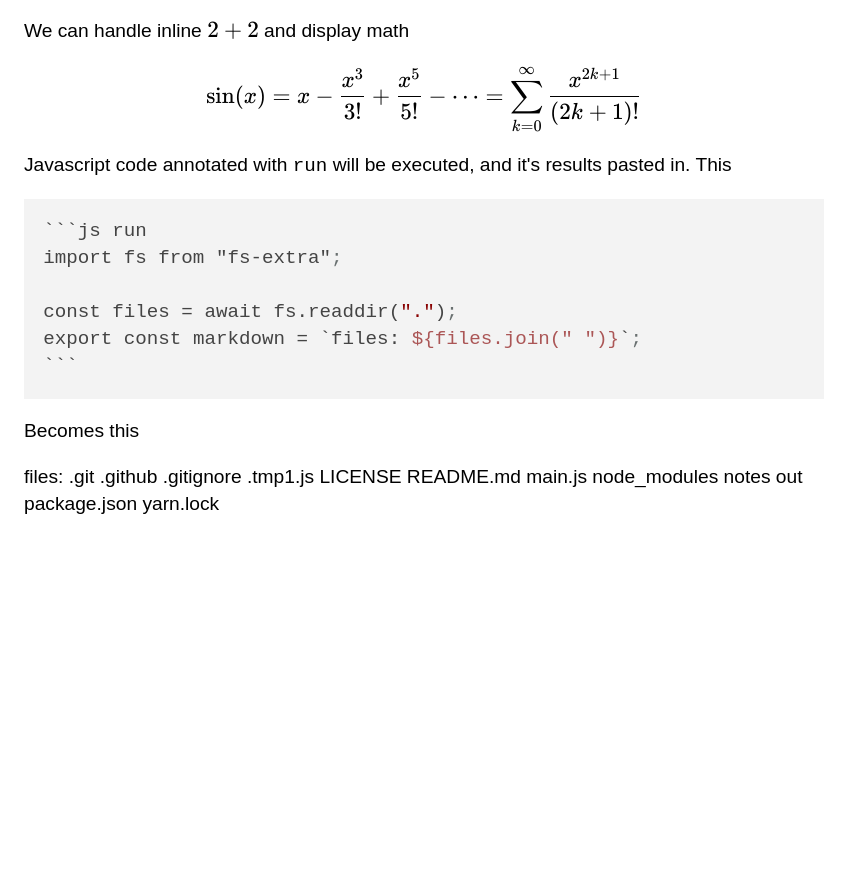
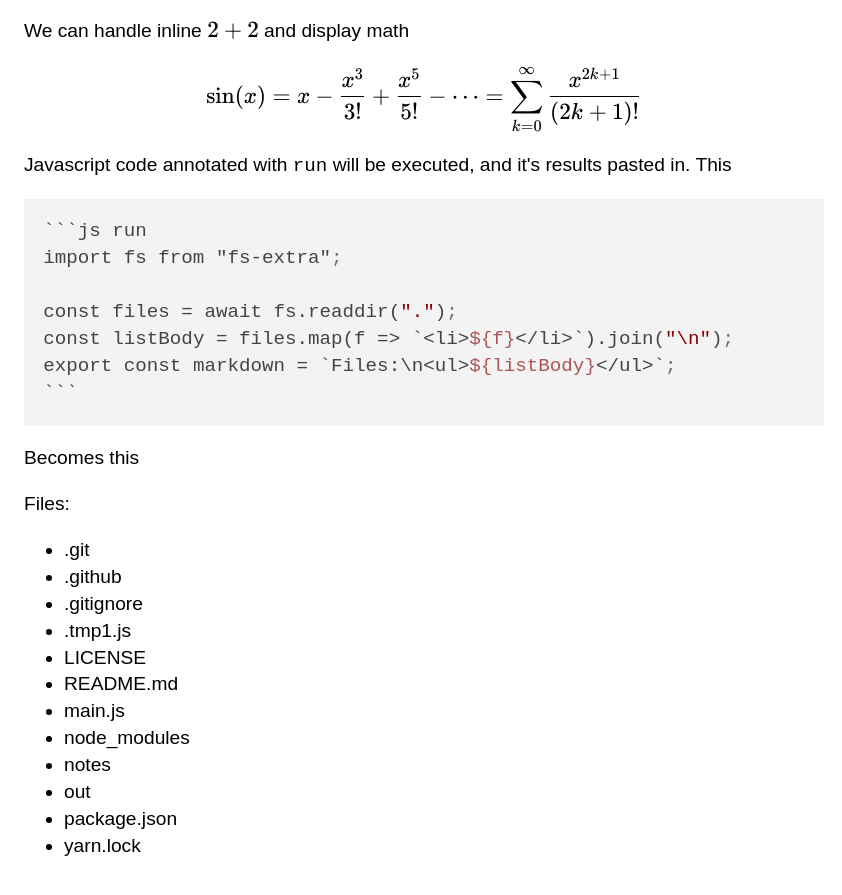
Before and after one commit to UlisseMini/oth, a plain HTML site: page index.html in a window 1280 px wide. Shown: the part 353-1248 px from the top of the page, without its empty margins (0-842 px from the left). Before the commit the page ends 914 px from the top, so only its background shows below. Drawn offline with Linux system fonts and the light colour scheme.

Commit message:
Deploying to gh-pages from  @ 0fba2c27bebc48308c838814968cc09aa3269b7c 🚀

````diff
--- a/index.html
+++ b/index.html
@@ -23,10 +23,23 @@
 import fs from "fs-extra"<span class="hljs-comment">;</span>
 
 const <span class="hljs-attr">files</span> = await fs.readdir(<span class="hljs-string">"."</span>)<span class="hljs-comment">;</span>
-export const <span class="hljs-attr">markdown</span> = `files: <span class="hljs-variable">${files.join(" ")}</span>`<span class="hljs-comment">;</span>
+const <span class="hljs-attr">listBody</span> = files.map(f => `&#x3C;li><span class="hljs-variable">${f}</span>&#x3C;/li>`).join(<span class="hljs-string">"\n"</span>)<span class="hljs-comment">;</span>
+export const <span class="hljs-attr">markdown</span> = `Files:\n&#x3C;ul><span class="hljs-variable">${listBody}</span>&#x3C;/ul>`<span class="hljs-comment">;</span>
 ```
 </code></pre>
 <p>Becomes this</p>
-<p>files: .git .github .gitignore .tmp1.js LICENSE README.md main.js node_modules notes out package.json yarn.lock</p>
+<p>Files:</p>
+<ul><li>.git</li>
+<li>.github</li>
+<li>.gitignore</li>
+<li>.tmp1.js</li>
+<li>LICENSE</li>
+<li>README.md</li>
+<li>main.js</li>
+<li>node_modules</li>
+<li>notes</li>
+<li>out</li>
+<li>package.json</li>
+<li>yarn.lock</li></ul>
 </body>
 </html>
````
